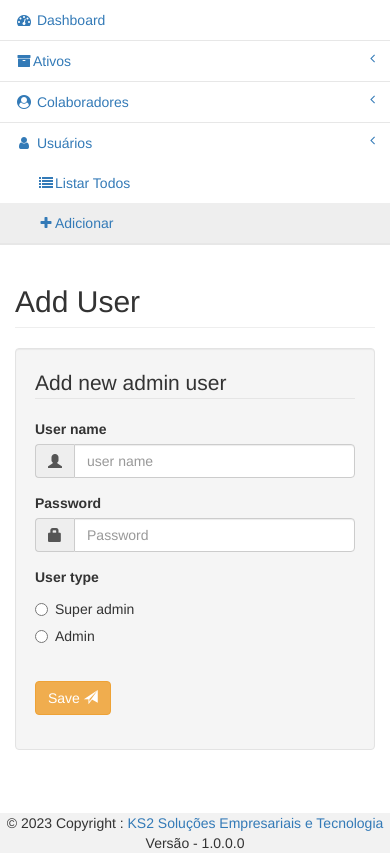
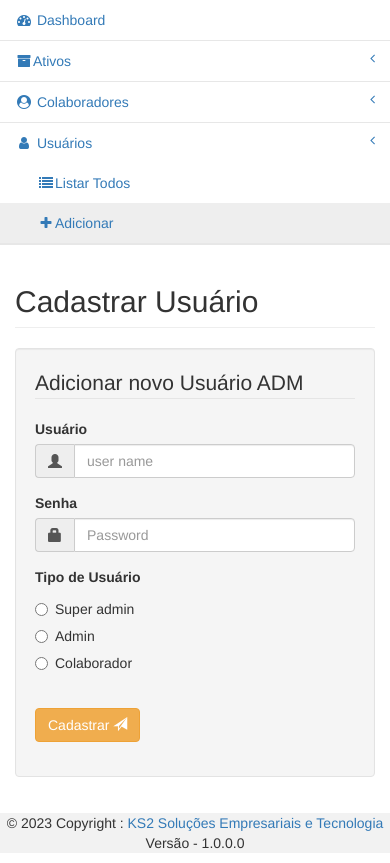
Before and after one commit to devguilara/controle-de-estoque, a PHP site: page /add_admin.php in a window 390 px wide; the page is wider, and only the part inside the window is pictured. Shown: the part 451-1314 px from the top of that part. Run offline with PHP 8.4, Linux system fonts and the light colour scheme; the visitor is signed in with stand-in values (Sample User, id 1); grey boxes are pictures that could not be loaded.

Commit message:
add_admin - alteração visual admin_users - alteração visual delete-customer - traducao delete-products - traducao admin_users_form - traducao e adicao de novo tipo de usuario header - adicao de condicao visual products - traducao

```diff
--- a/add_admin.php
+++ b/add_admin.php
@@ -48,7 +48,7 @@ require_once 'includes/header.php';
 <div id="page-wrapper">
 	<div class="row">
 		<div class="col-lg-12">
-			<h2 class="page-header">Add User</h2>
+			<h2 class="page-header">Cadastrar Usuário</h2>
 		</div>
 	</div>
 	 <?php
--- a/admin_users.php
+++ b/admin_users.php
@@ -71,7 +71,7 @@ include BASE_PATH.'/includes/header.php';
 <div id="page-wrapper">
     <div class="row">
         <div class="col-lg-6">
-            <h1 class="page-header">Admin users</h1>
+            <h1 class="page-header">Usuários</h1>
         </div>
         <div class="col-lg-6">
             <div class="page-action-links text-right">
--- a/delete_customer.php
+++ b/delete_customer.php
@@ -7,7 +7,7 @@ if ($del_id && $_SERVER['REQUEST_METHOD'] == 'POST')
 {
 
 	if($_SESSION['admin_type'] !== 'admin' && $_SESSION['admin_type'] !==  'super'){
-		$_SESSION['failure'] = "You don't have permission to perform this action";
+		$_SESSION['failure'] = "Você nao tem permissão para excluir ativos, entrar em contato com administrador";
     	header('location: customers.php');
         exit;
 
@@ -20,13 +20,13 @@ if ($del_id && $_SERVER['REQUEST_METHOD'] == 'POST')
 
     if ($status)
     {
-        $_SESSION['info'] = "Customer deleted successfully!";
+        $_SESSION['info'] = "Colaborador deletado com sucesso!!";
         header('location: customers.php');
         exit;
     }
     else
     {
-    	$_SESSION['failure'] = "Unable to delete customer";
+    	$_SESSION['failure'] = "Não foi possivel deletar o colaborador";
     	header('location: customers.php');
         exit;
 
--- a/forms/admin_users_form.php
+++ b/forms/admin_users_form.php
@@ -1,9 +1,9 @@
 <fieldset>
     <!-- Form Name -->
-    <legend>Add new admin user</legend>
+    <legend>Adicionar novo Usuário ADM</legend>
     <!-- Text input-->
     <div class="form-group">
-        <label class="col-md-4 control-label">User name</label>
+        <label class="col-md-4 control-label">Usuário</label>
         <div class="col-md-4 inputGroupContainer">
             <div class="input-group">
                 <span class="input-group-addon"><i class="glyphicon glyphicon-user"></i></span>
@@ -13,7 +13,7 @@
     </div>
     <!-- Text input-->
     <div class="form-group">
-        <label class="col-md-4 control-label" >Password</label>
+        <label class="col-md-4 control-label" >Senha</label>
         <div class="col-md-4 inputGroupContainer">
             <div class="input-group">
                 <span class="input-group-addon"><i class="glyphicon glyphicon-lock"></i></span>
@@ -23,7 +23,7 @@
     </div>
     <!-- radio checks -->
     <div class="form-group">
-        <label class="col-md-4 control-label">User type</label>
+        <label class="col-md-4 control-label">Tipo de Usuário</label>
         <div class="col-md-4">
             <div class="radio">
                 <label>
@@ -36,13 +36,19 @@
                     <input type="radio" name="admin_type" value="admin" required="" <?php echo ($edit && $admin_account['admin_type'] =='admin') ? "checked": "" ; ?>/> Admin
                 </label>
             </div>
+            <div class="radio">
+                <label>
+                    <?php //echo $admin_account['admin_type'] ?>
+                    <input type="radio" name="admin_type" value="user" required="" <?php echo ($edit && $admin_account['admin_type'] =='user') ? "checked": "" ; ?>/> Colaborador
+                </label>
+            </div>
         </div>
     </div>
     <!-- Button -->
     <div class="form-group">
         <label class="col-md-4 control-label"></label>
         <div class="col-md-4">
-            <button type="submit" class="btn btn-warning" >Save <span class="glyphicon glyphicon-send"></span></button>
+            <button type="submit" class="btn btn-warning" >Cadastrar <span class="glyphicon glyphicon-send"></span></button>
         </div>
     </div>
 </fieldset>
--- a/includes/header.php
+++ b/includes/header.php
@@ -101,6 +101,7 @@
                                     </li>
                                     </ul>
                                 </li>
+                                <?php if ($_SESSION['admin_type'] !== 'user'): ?>
                                 <li <?php echo (CURRENT_PAGE == "admin_users.php" || CURRENT_PAGE == "admin_users.php"); ?>>
                                     <a href="#"><i class="fa fa-user fa-fw"></i> Usuários<span class="fa arrow"></span></a>
                                     <ul class="nav nav-second-level">
@@ -112,7 +113,7 @@
                                     </li>
                                     </ul>
                                 </li>
-
+                               <?php endif; ?>
 
 
 
--- a/products.php
+++ b/products.php
@@ -62,7 +62,7 @@ include BASE_PATH . '/includes/header.php';
         </div>
         <div class="col-lg-6">
             <div class="page-action-links text-right">
-                <a href="add_product.php?operation=create" class="btn btn-success"><i class="glyphicon glyphicon-plus"></i> Add new</a>
+                <a href="add_product.php?operation=create" class="btn btn-success"><i class="glyphicon glyphicon-plus"></i> Novo</a>
             </div>
         </div>
     </div>
@@ -104,7 +104,7 @@ if ($order_by == 'Desc') {
 
 
     <div id="export-section">
-        <a href="export_customers.php"><button class="btn btn-sm btn-primary">Export to CSV <i class="glyphicon glyphicon-export"></i></button></a>
+        <a href="export_customers.php"><button class="btn btn-sm btn-primary">Exportar para CSV <i class="glyphicon glyphicon-export"></i></button></a>
     </div>
 
     <!-- Table -->
```
Also changed, not shown: delete_product.php (+6 -6 lines).
